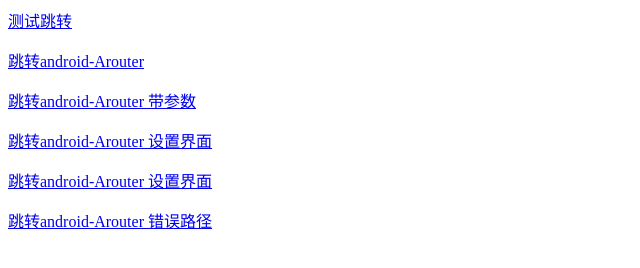
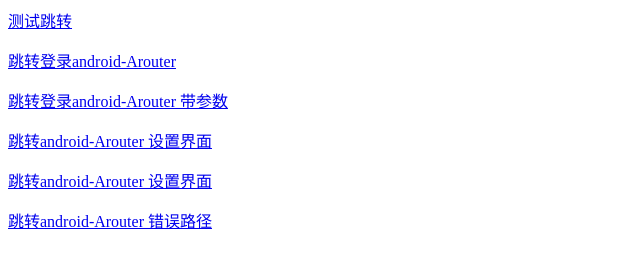
Before and after one commit to Oslanka/statichtml.github.io, a plain HTML site: page index.html in a window 1280 px wide. Shown: the whole page, without its empty margins (0-640 px from the left). Drawn offline with Linux system fonts and the light colour scheme.

Commit message:
完善跳转

```diff
--- a/index.html
+++ b/index.html
@@ -1,8 +1,8 @@
 <html>
 <body>
 <p><a href="http://www.360.com/">测试跳转</a> </p>
-<p><a href="arouter://www.nativie.com/login/login">跳转android-Arouter</a></p>
-<p><a href="arouter://www.nativie.com/login/login?username=admin&password=123456">跳转android-Arouter 带参数</a></p>
+<p><a href="arouter://www.nativie.com/login/login">跳转登录android-Arouter</a></p>
+<p><a href="arouter://www.nativie.com/login/login?username=admin&password=123456">跳转登录android-Arouter 带参数</a></p>
 <p><a href="arouter://www.nativie.com/setting/setting">跳转android-Arouter 设置界面</a></p>
 <p><a href="arouter://www.nativie.com/web/web">跳转android-Arouter 设置界面</a></p>
 <p><a href="arouter://www.nativie.com/test/test">跳转android-Arouter 错误路径</a></p>
```
